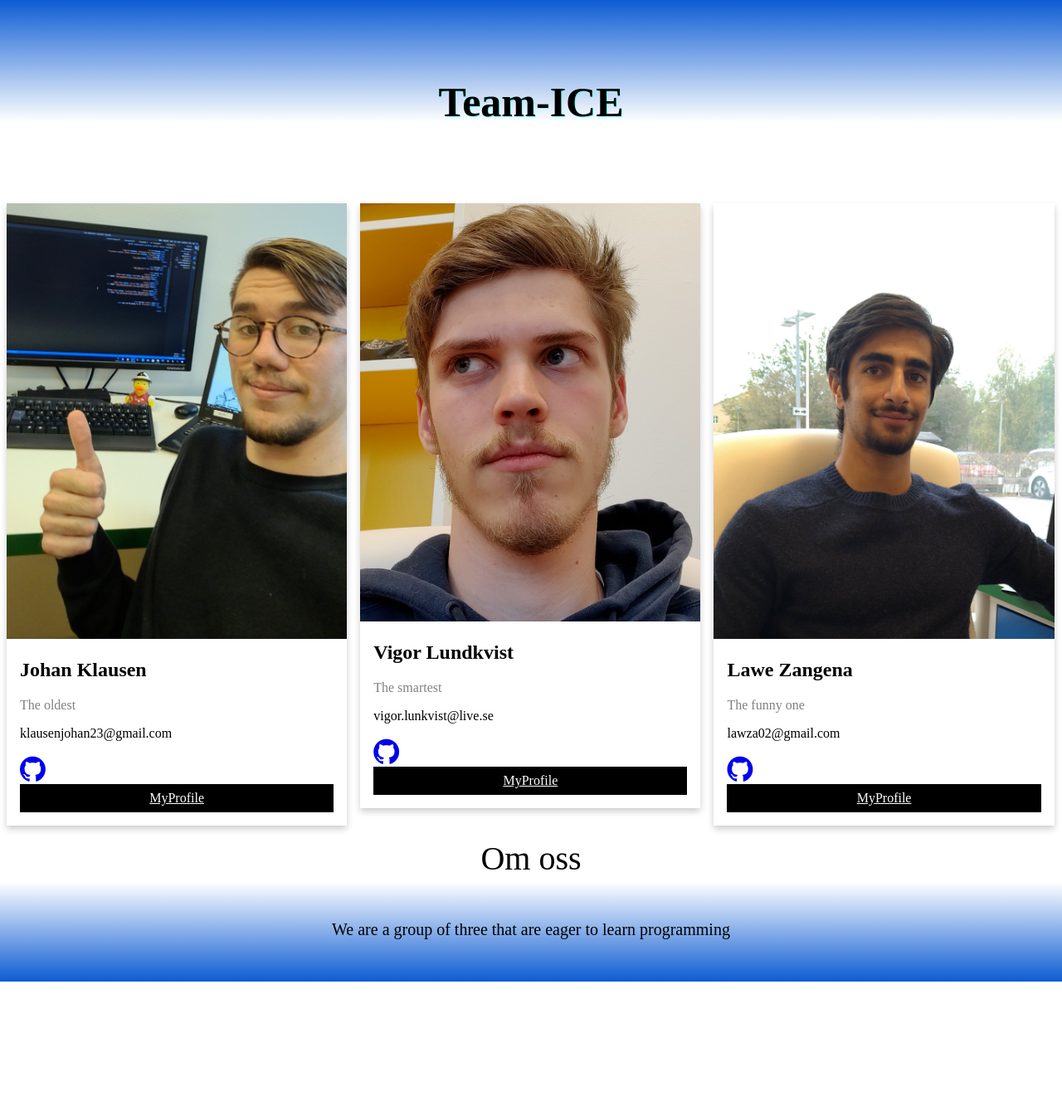
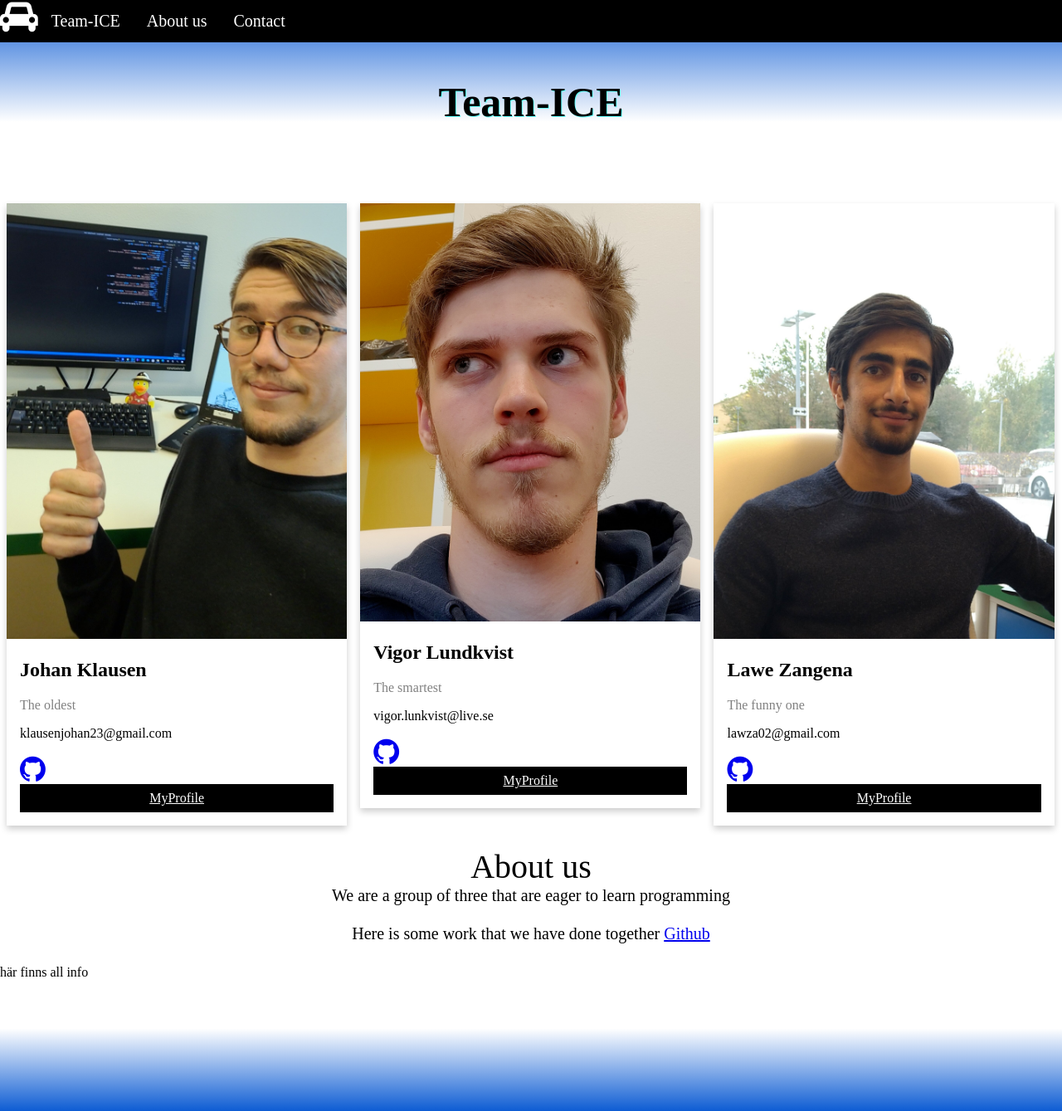
Before and after one commit to Vigoliet/Team-ICE, a website: page public/index.html in a window 1280 px wide. Shown: the whole page at 83% size. Before the commit the page ends 1183 px from the top, so only its background shows below. Drawn offline with Linux system fonts and the light colour scheme.

Commit message:
made a navbar and the side longer

```diff
--- a/public/css/index.css
+++ b/public/css/index.css
@@ -3,7 +3,7 @@ body {
     margin:0;
 }
 
-.logotext {
+#logotext {
     margin-left: auto;
     margin-right: auto;
     text-align: center;
@@ -21,21 +21,39 @@ body {
     text-shadow: 1px 1px #66ffff ;
 }
 
-.about {
-    margin-left: auto;
-    margin-right: auto;
+ul {
+
+    position: fixed;
+    top:0;
+    width: 100%;
+    list-style-type: none;
+    margin: 0;
+    padding: 0;
+    overflow: hidden;
+    background-color: black;
+
+  }
+
+  li {
+    float: left;
+    font-size: 20px;
+
+  }
+
+  li a {
+    display: block;
+    color: white;
     text-align: center;
-    font-size: 40px;
-    background: linear-gradient(to top, #0d5cd3 0%, #ffffff 70%);
-}
+    padding: 14px 16px;
+    text-decoration: none;
+  }
 
-.AboutInfo {
-    margin-left: auto;
-    margin-right: auto;
-    text-align: center;
-    font-size: 20px;
-    padding: 4%;
-}
+  /* Change the link color to #111 (black) on hover */
+  li a:hover {
+    background-color: #111;
+  }
+
+
 
 
 
@@ -97,3 +115,25 @@ html {
 .button:hover {
     background-color: #555;
 }
+#about {
+    padding:10px;
+    margin-left: auto;
+    margin-right: auto;
+    text-align: center;
+    font-size: 40px;
+
+}
+
+.AboutInfo {
+    margin-left: auto;
+    margin-right: auto;
+    text-align: center;
+    font-size: 20px;
+
+}
+
+footer{
+    padding: 4%;
+    font-size: 40px;
+    background: linear-gradient(to top, #0d5cd3 0%, #ffffff 70%);
+}
--- a/public/index.html
+++ b/public/index.html
@@ -12,9 +12,16 @@
 
 <body>
     <header class="logo">
-        <h1 class="logotext">Team-ICE</h1>
+        <h1 id="logotext">Team-ICE</h1>
     </header>
 
+    <ul>
+        <li><i class="fa fa-car" style="font-size:40px; color:white;"></i></li>
+        <li><a href="#logotext">Team-ICE</a></li>
+        <li><a href="#about">About us</a></li>
+        <li><a href="#Contact">Contact</a></li>
+
+      </ul>
 
     <div class="row">
         <div class="column">
@@ -64,8 +71,17 @@
         </div>
     </div>
 
-    <footer class="about">Om oss
-    <div class="AboutInfo">We are a group of three that are eager to learn programming</div>
+    <div id="about">About us
+    <div class="AboutInfo">We are a group of three that are eager to learn programming <br> <br>Here is some work that we have done together <a href="https://github.com/Vigoliet/Team-Ice.git">Github</a> </div>
+
+    </div>
+
+    <div id="Contact">
+        <p>här finns all info</p>
+    </div>
+
+    <footer>
+        <p></p>
     </footer>
 
 </body>
--- a/server.js
+++ b/server.js
@@ -6,6 +6,7 @@ const app = express();
 const PORT = process.env.PORT || 8042;
 
 app.use(express.static('public'));
+
 
 
 app.get('/', (req, res) => {
```
